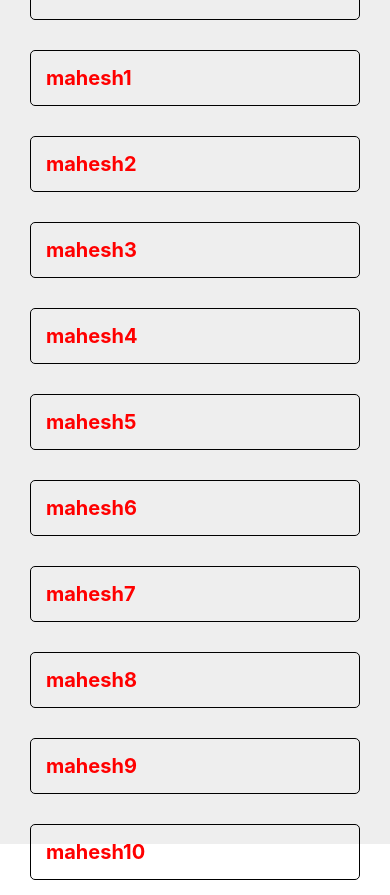
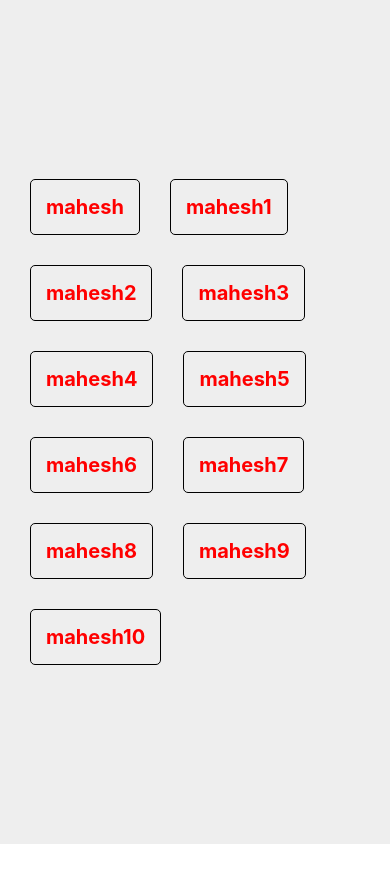
Before and after one commit to ErMapsh/react-native-CLI, a React Native app: screen / in a window 390 px wide. After the commit the page ends 844 px from the top, so only its background shows below. Built offline with nearby package versions, Linux system fonts and the light colour scheme.

Commit message:
flatList card component in react-native

```diff
--- a/App.js
+++ b/App.js
@@ -1,9 +1,13 @@
 import React, {useState} from 'react';
 import { View } from 'react-native';
-import ArrayList from './component/ArrayList';
 import { styles } from './style';
+
+//------components--------
+
 // import InputTextFile from './component/InputTextFile';
 // import UseStateHook from './component/UseStateHook';
+// import ArrayList from './component/ArrayList';
+import FlatListCompo from './component/FlatListCompo';
 
 export default function App() {
   const [counter, setcounter] = useState(0);
@@ -28,7 +32,9 @@ export default function App() {
     <View style={styles.container}>
       {/* <UseStateHook plus={plus} minus={minus} flag={flag} counter={counter} /> */}
       {/* <InputTextFile /> */}
-      <ArrayList/>
+      {/* <ArrayList/> */}
+
+      <FlatListCompo/>
     </View>
   );
 }
--- /dev/null
+++ b/component/FlatListCompo.js
@@ -0,0 +1,35 @@
+import React, {useState} from 'react';
+import {View, FlatList, Text} from 'react-native';
+import {listStyle} from '../style';
+
+//while using flatlist, we dont scrollview, specify uniqe key  beacause flatlist manged the uniqe by index id
+
+export default function FlatListCompo() {
+  const [datalist, setdatalist] = useState([
+    {id: 1, name: 'mahesh'},
+    {id: 2, name: 'mahesh1'},
+    {id: 3, name: 'mahesh2'},
+    {id: 4, name: 'mahesh3'},
+    {id: 5, name: 'mahesh4'},
+    {id: 6, name: 'mahesh5'},
+    {id: 7, name: 'mahesh6'},
+    {id: 8, name: 'mahesh7'},
+    {id: 9, name: 'mahesh8'},
+    {id: 10, name: 'mahesh9'},
+    {id: 11, name: 'mahesh10'},
+  ]);
+
+  return (
+    <View style={listStyle.container}>
+      <FlatList
+        numColumns={2} // if we want columns
+        data={datalist}
+        keyExtractor={item => item.id} // if we want assign specific key as unique key
+        // ----rendering List item----
+        renderItem={({item}) => {
+          return <Text style={listStyle.text}>{item.name}</Text>;
+        }}
+      />
+    </View>
+  );
+}
```
